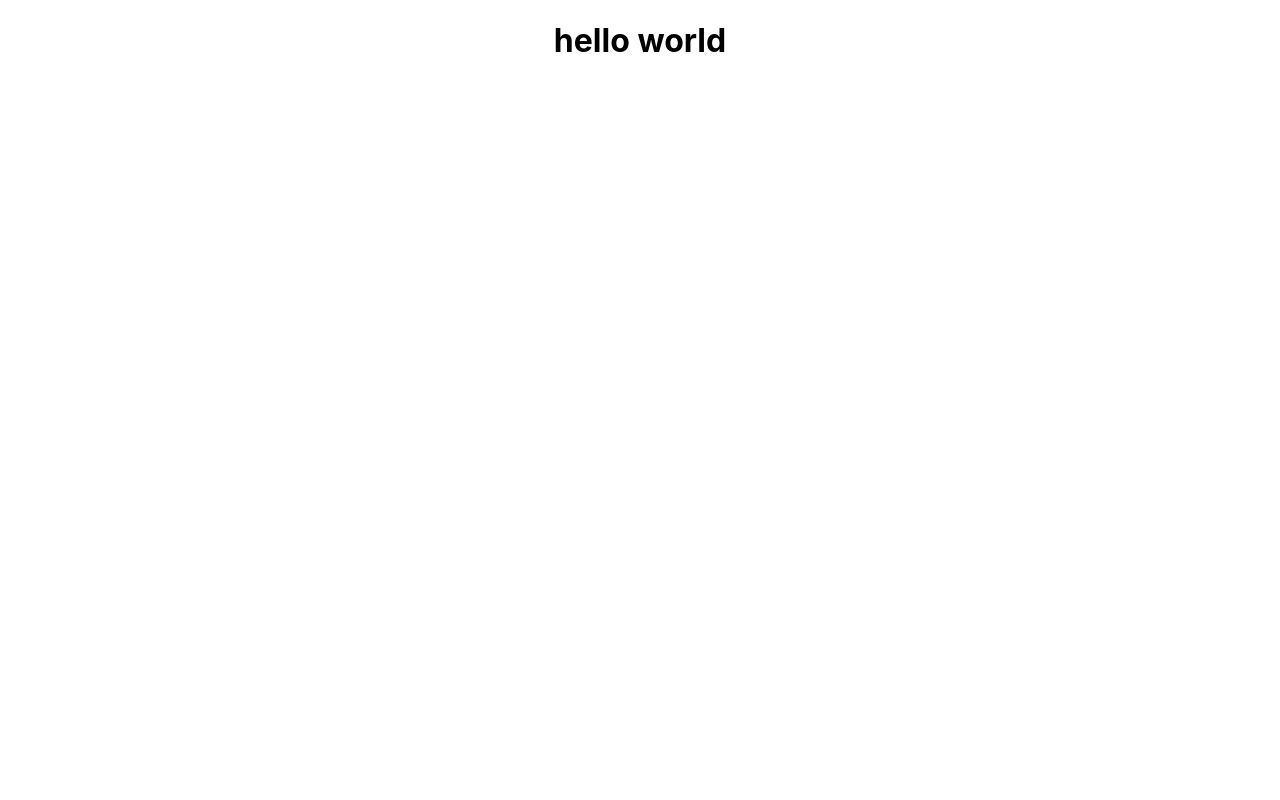
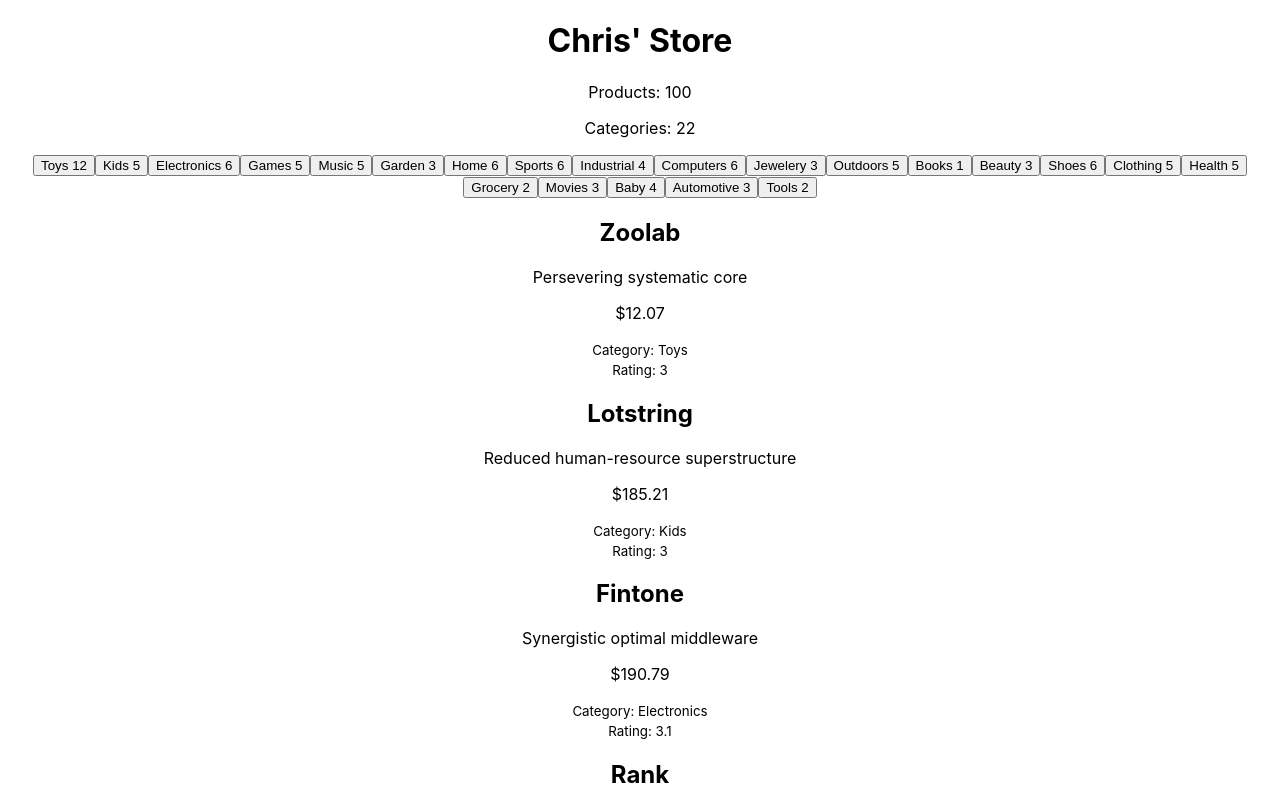
Before and after one commit to chrismlee26/product-list, a React (Create React App) app: page / in a window 1280 px wide. Shown: the top 800 px of the page. Built offline with nearby package versions, Linux system fonts and the light colour scheme.

Commit message:
front-end code working, pre-stylization

```diff
--- a/src/App.js
+++ b/src/App.js
@@ -1,15 +1,41 @@
 import './App.css';
-import data, {allCategories, categoriesUnique, categoriesWithCounts} from './data';
+import data, {allCategories, categoriesUnique, categoriesWithCounts, namesAndCategories} from './data';
 
-// console.log(data)
-// console.log(allCategories)
-// console.log(categoriesUnique)
+console.log(data)
+console.log(allCategories)
+console.log(categoriesUnique)
 console.log(categoriesWithCounts)
+console.log(namesAndCategories)
+
 
 function App() {
   return (
     <div className="App">
-      <h1>hello world</h1>
+      <h1>Chris' Store</h1>
+      <p>Products: {data.length}</p>
+      <p>Categories: {categoriesUnique.length}</p>
+      <div>
+      {namesAndCategories.map(obj => {
+        return (
+          <button>
+            {obj.name}
+            <span> {obj.count} </span>
+          </button>
+        )
+      })}
+      </div>
+      <div>
+        {data.map(obj => {
+          return (
+            <div>
+              <h2>{obj.name}</h2>
+              <p>{obj.description}</p>
+              <p>{obj.price}</p>
+              <small>Category: {obj.category} <br></br> Rating: {obj.rating}</small>
+            </div>
+          )
+        })}
+      </div>
     </div>
   );
 }
--- a/src/data.js
+++ b/src/data.js
@@ -15,6 +15,7 @@ const categoryObjects = allCategories.reduce((obj, cat) => {
 }, {})
 const categoriesUnique = Object.keys(categoryObjects)
 
+// Challenge 4
 const categoriesWithCounts = allCategories.reduce((obj, cat) => {
   if (obj[cat] === undefined) {
     obj[cat] = 1
@@ -24,10 +25,16 @@ const categoriesWithCounts = allCategories.reduce((obj, cat) => {
   return obj
 }, {})
 
+// Challenge 5
+const namesAndCategories = categoriesUnique.map(name => {
+  return { name, count: categoriesWithCounts[name] } //{ name: name } is shortened to { name }
+})
+
 
 
 export {
   allCategories,
   categoriesUnique,
-  categoriesWithCounts
+  categoriesWithCounts,
+  namesAndCategories,
 }
```
